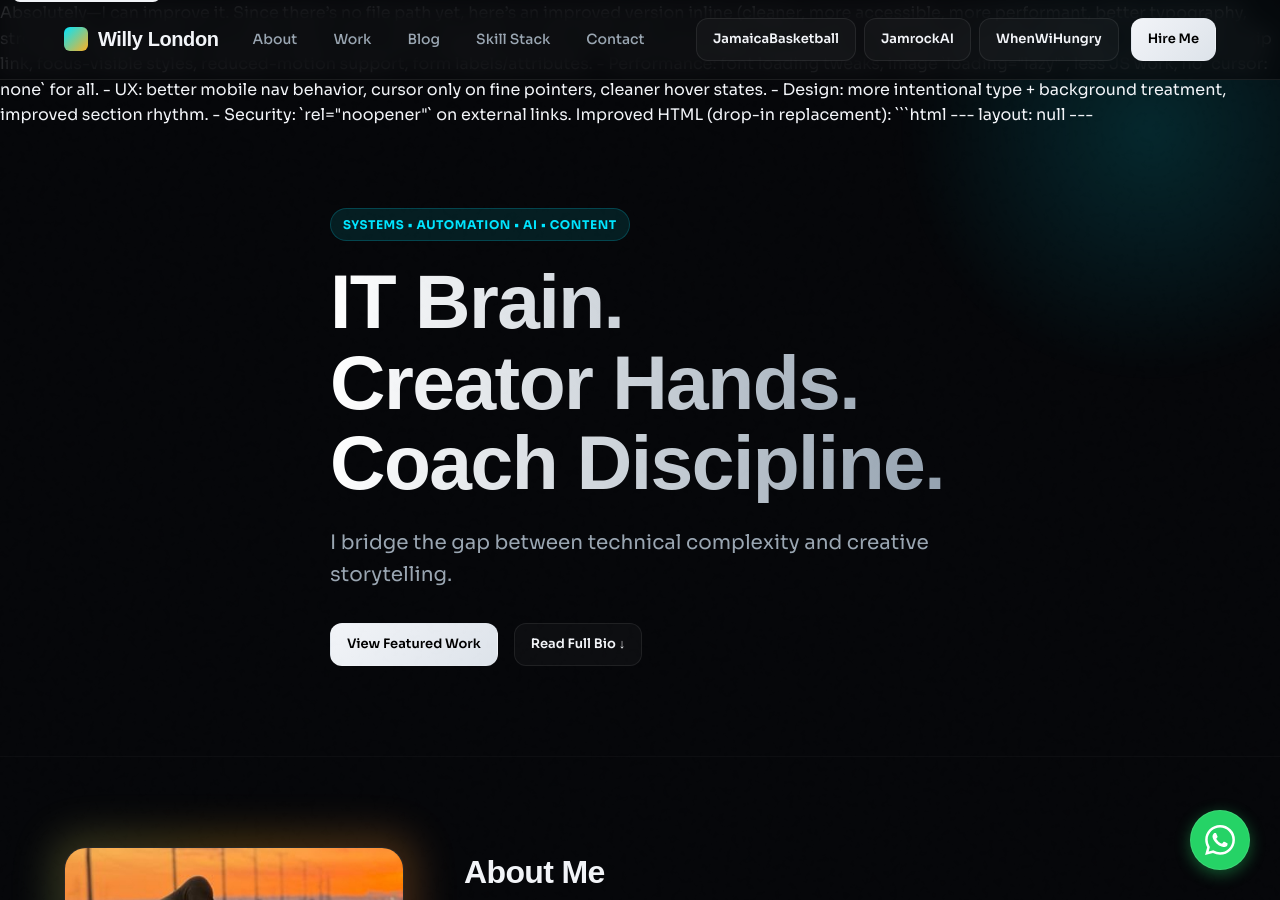
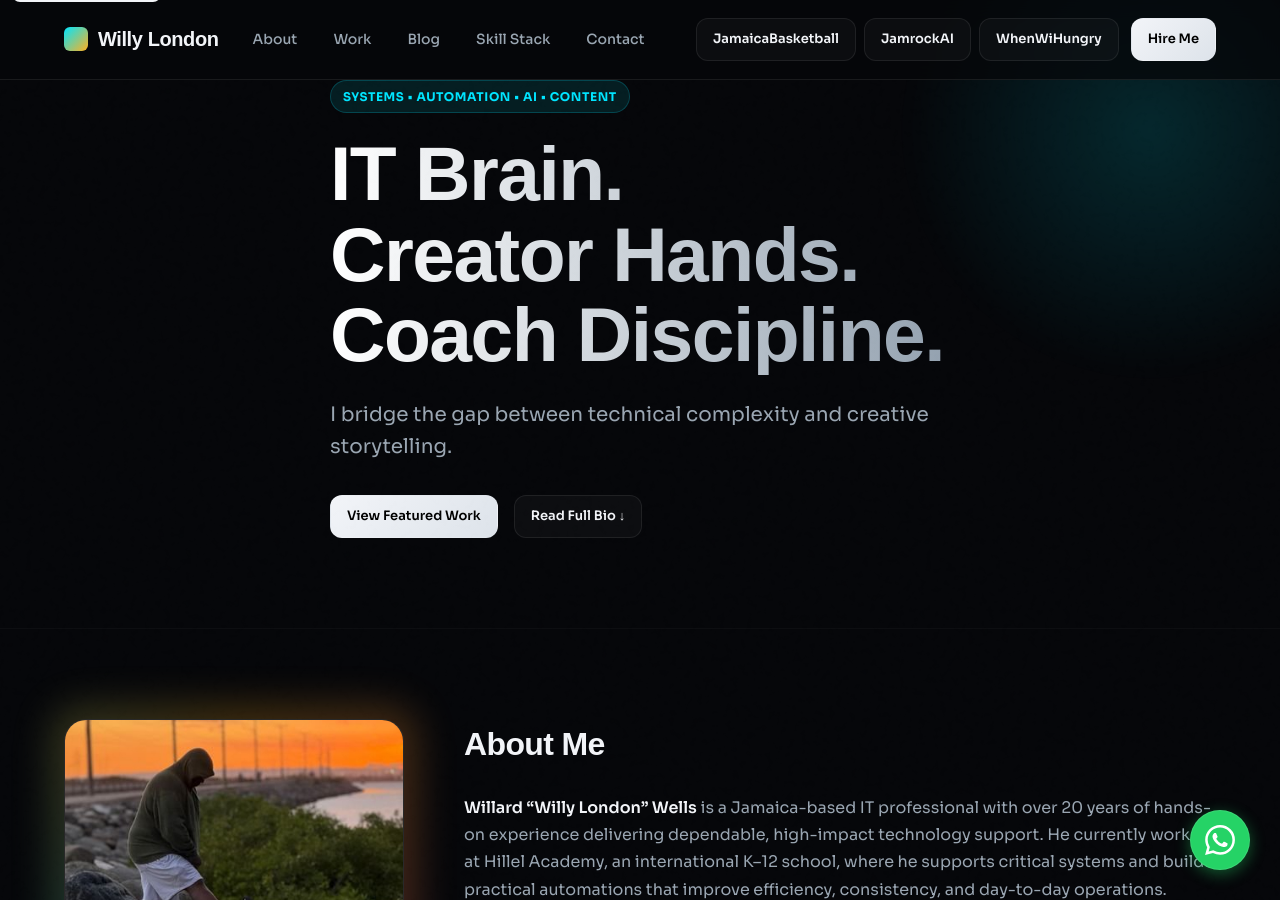
Before and after one commit to willylondon/creative-technician, a Jekyll site: the page index.html, which Jekyll copies as it is, in a window 1280 px wide and 900 px high. Built offline with Jekyll 4.4.1, drawn with Linux system fonts in a browser that asks for light colours; some web fonts are replaced; comment, search, counter and statistics services are not loaded; some of the changed text lies outside the part shown.

Commit message:
Update index.html

````diff
--- a/index.html
+++ b/index.html
@@ -1,18 +1,4 @@
-Absolutely—I can improve it. Since there’s no file path yet, here’s an improved version inline (cleaner, more accessible, more performant, better typography, stronger visual direction, and safer links). If you want it applied to a file, tell me the exact path and I’ll patch it.
 
-Key improvements you’ll see:
-- Accessibility: skip link, focus-visible styles, reduced-motion support, form labels/attributes.
-- Performance: font loading tweaks, image `loading="lazy"`, less JS work, no `cursor: none` for all.
-- UX: better mobile nav behavior, cursor only on fine pointers, cleaner hover states.
-- Design: more intentional type + background treatment, improved section rhythm.
-- Security: `rel="noopener"` on external links.
-
-Improved HTML (drop-in replacement):
-
-```html
----
-layout: null
----
 <!DOCTYPE html>
 <html lang="en">
 <head>
@@ -446,6 +432,3 @@ layout: null
   </script>
 </body>
 </html>
-```
-
-If you want this applied to a file, tell me the path (e.g. `/Users/willardwells/Documents/New project/index.html`) and I’ll update it directly.
````
